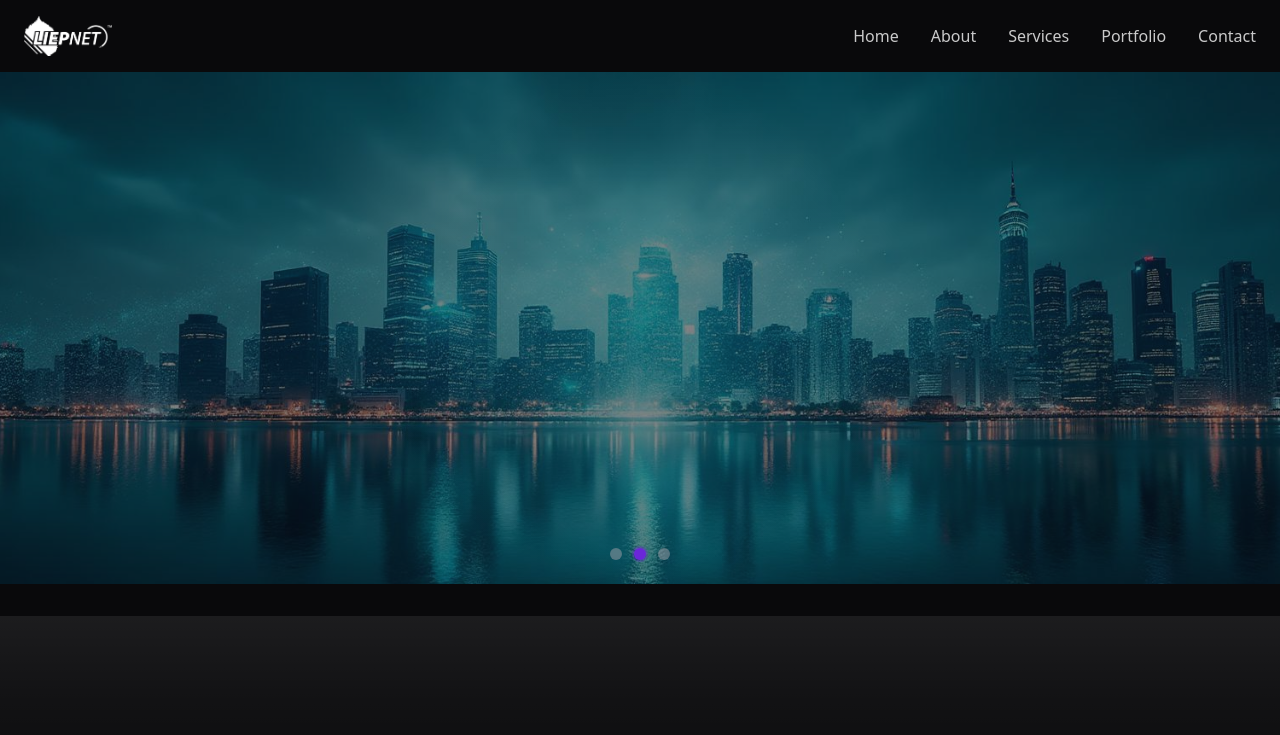
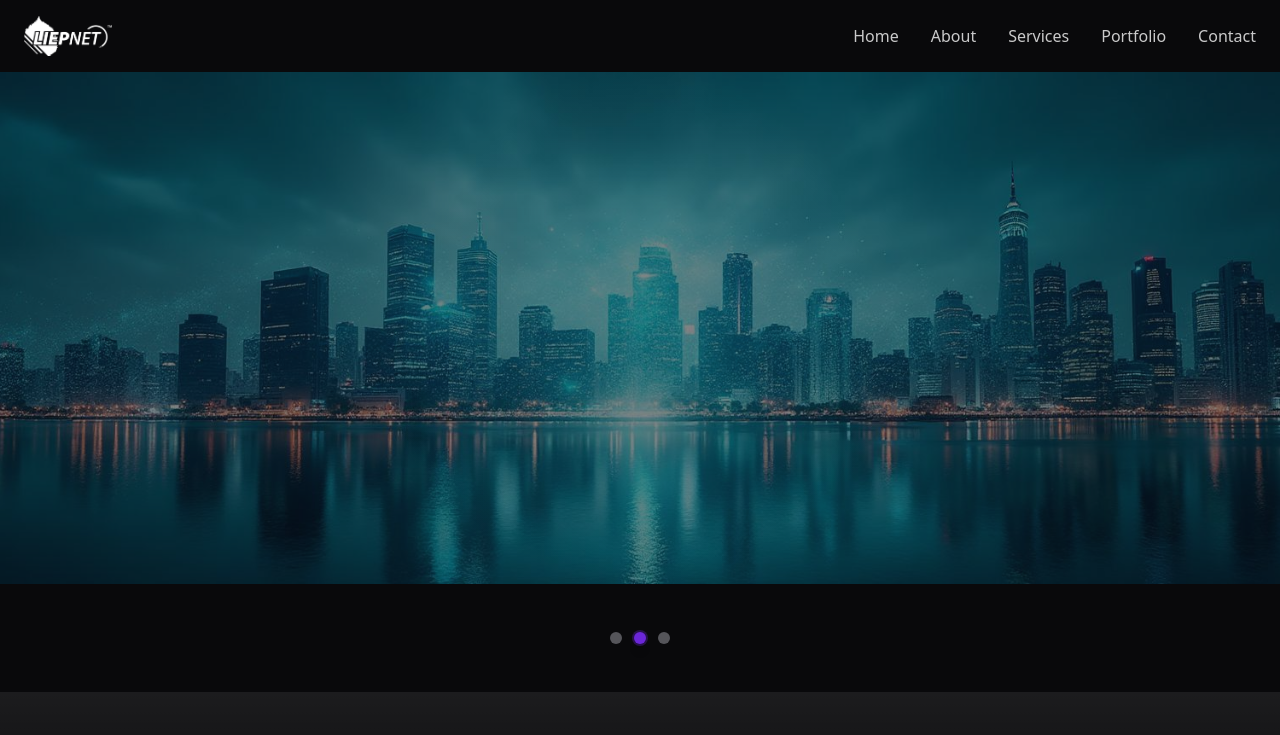
Before and after one commit to MatdoYT/liepnet-web1, a React (Vite) app: page / in a window 1280 px wide. Shown: the top 735 px of the page. Built offline with nearby package versions, Linux system fonts and the light colour scheme.

Commit message:
Revert banner changes
Reverted changes to the banner, specifically the repositioning of navigation dots and the removal of the black bar, to address user feedback.

```diff
--- /dev/null
+++ b/src/components/BannerDots.tsx
@@ -0,0 +1,26 @@
+interface BannerDotsProps {
+  backgroundImages: string[];
+  currentImageIndex: number;
+  onDotClick: (index: number) => void;
+}
+
+const BannerDots = ({ backgroundImages, currentImageIndex, onDotClick }: BannerDotsProps) => {
+  return (
+    <div className="flex justify-center space-x-3 py-4">
+      {backgroundImages.map((_, index) => (
+        <button
+          key={index}
+          onClick={() => onDotClick(index)}
+          className={`w-3 h-3 rounded-full transition-all duration-300 hover:scale-110 ${
+            index === currentImageIndex
+              ? 'bg-primary shadow-lg ring-2 ring-primary/30'
+              : 'bg-muted-foreground/50 hover:bg-muted-foreground/70'
+          }`}
+          aria-label={`Go to image ${index + 1}`}
+        />
+      ))}
+    </div>
+  );
+};
+
+export default BannerDots;
--- a/src/components/HeroBanner.tsx
+++ b/src/components/HeroBanner.tsx
@@ -64,22 +64,6 @@ const HeroBanner = () => {
 
       {/* Subtle pattern overlay */}
       <div className="absolute inset-0 opacity-10 bg-[radial-gradient(circle_at_50%_50%,rgba(255,255,255,0.1),transparent_50%)]"></div>
-
-      {/* Navigation dots */}
-      <div className="absolute bottom-6 left-1/2 transform -translate-x-1/2 flex space-x-3">
-        {backgroundImages.map((_, index) => (
-          <button
-            key={index}
-            onClick={() => handleDotClick(index)}
-            className={`w-3 h-3 rounded-full transition-all duration-300 hover:scale-110 ${
-              index === currentImageIndex
-                ? 'bg-primary shadow-lg ring-2 ring-primary/30'
-                : 'bg-muted-foreground/50 hover:bg-muted-foreground/70'
-            }`}
-            aria-label={`Go to image ${index + 1}`}
-          />
-        ))}
-      </div>
     </section>
   );
 };
--- a/src/pages/Index.tsx
+++ b/src/pages/Index.tsx
@@ -1,13 +1,59 @@
 import Header from "@/components/Header";
 import HeroBanner from "@/components/HeroBanner";
+import BannerDots from "@/components/BannerDots";
 import ContentSection from "@/components/ContentSection";
+import { useState, useEffect, useRef } from "react";
+import heroBg1 from "@/assets/hero-bg-1.jpg";
+import heroBg2 from "@/assets/hero-bg-2.jpg";
+import heroBg3 from "@/assets/hero-bg-3.jpg";
 
 const Index = () => {
+  const backgroundImages = [heroBg1, heroBg2, heroBg3];
+  const [currentImageIndex, setCurrentImageIndex] = useState(0);
+  const [isPaused, setIsPaused] = useState(false);
+  const intervalRef = useRef<NodeJS.Timeout | null>(null);
+  const pauseTimeoutRef = useRef<NodeJS.Timeout | null>(null);
+
+  const startAutoSlide = () => {
+    if (intervalRef.current) clearInterval(intervalRef.current);
+    intervalRef.current = setInterval(() => {
+      if (!isPaused) {
+        setCurrentImageIndex((prevIndex) =>
+          prevIndex === backgroundImages.length - 1 ? 0 : prevIndex + 1
+        );
+      }
+    }, 5000);
+  };
+
+  const handleDotClick = (index: number) => {
+    setCurrentImageIndex(index);
+    setIsPaused(true);
+
+    if (pauseTimeoutRef.current) clearTimeout(pauseTimeoutRef.current);
+
+    pauseTimeoutRef.current = setTimeout(() => {
+      setIsPaused(false);
+    }, 20000);
+  };
+
+  useEffect(() => {
+    startAutoSlide();
+    return () => {
+      if (intervalRef.current) clearInterval(intervalRef.current);
+      if (pauseTimeoutRef.current) clearTimeout(pauseTimeoutRef.current);
+    };
+  }, [backgroundImages.length, isPaused]);
+
   return (
     <div className="min-h-screen bg-background">
       <Header />
       <main className="space-y-8">
         <HeroBanner />
+        <BannerDots
+          backgroundImages={backgroundImages}
+          currentImageIndex={currentImageIndex}
+          onDotClick={handleDotClick}
+        />
         <ContentSection />
       </main>
     </div>
```
